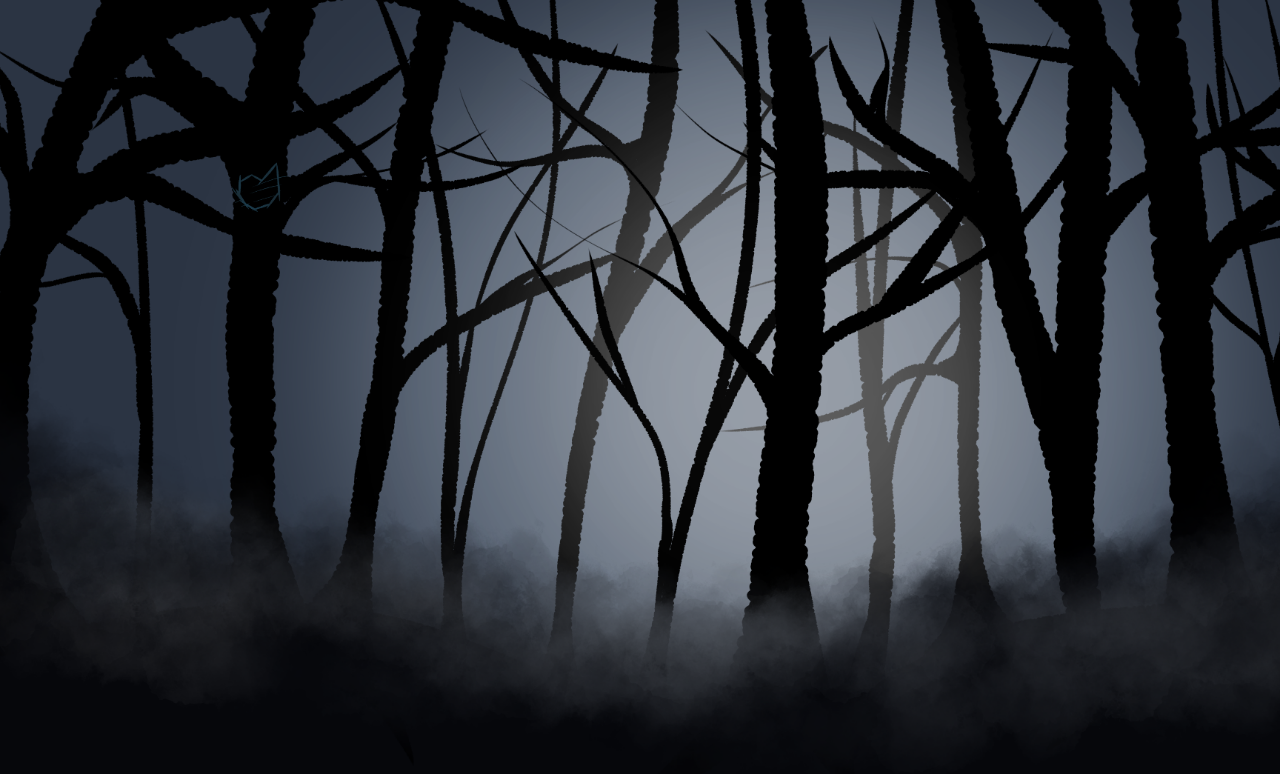
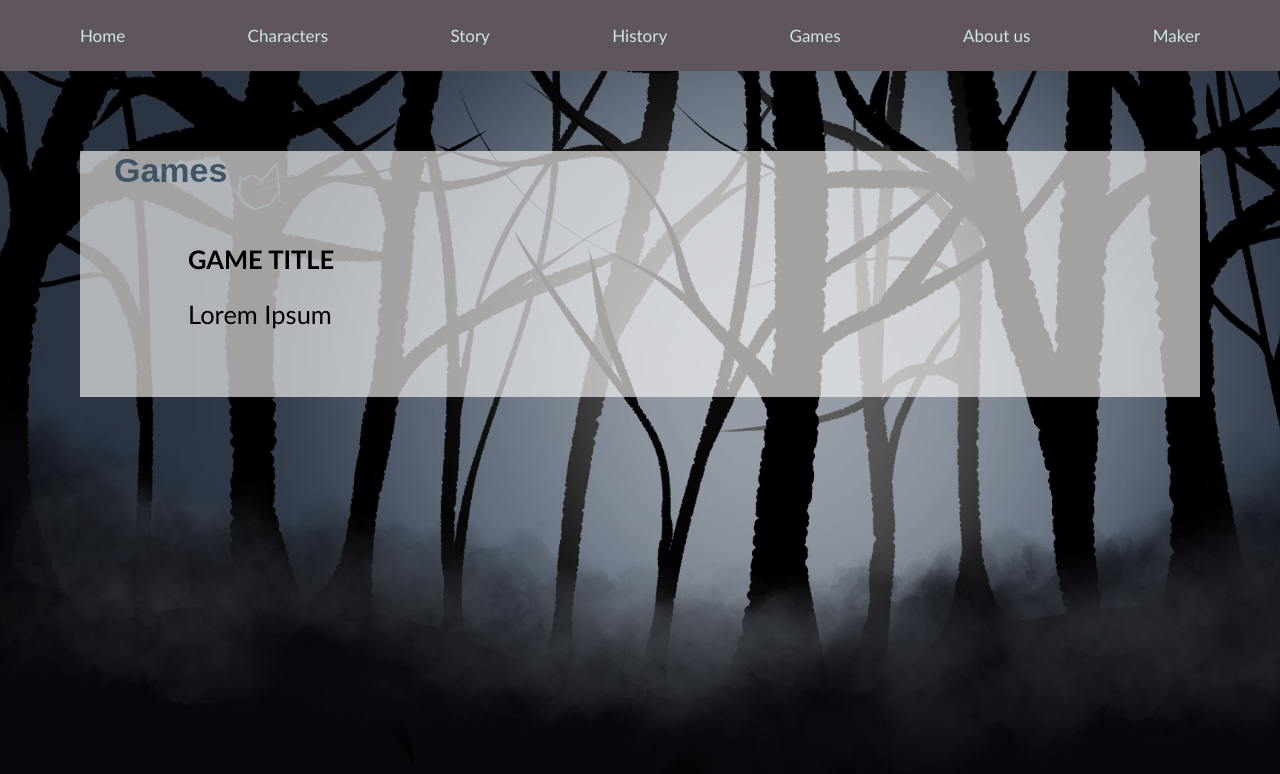
Before and after one commit to WMC-AHIF-2022/VisualNovel, a website: page src/client/html/games.html in a window 1280 px wide. Drawn offline with Linux system fonts and the light colour scheme.

Commit message:
started with games overview page

```diff
--- a/src/client/html/games.html
+++ b/src/client/html/games.html
@@ -11,6 +11,36 @@
   />
 </head>
 <body>
+<div id="main-content">
+  <div class="centered-menu">
+    <ul class="navigationBar">
+      <li><a href="./index.html">Home</a></li>
+      <li><a href="./character-description.html">Characters</a></li>
+      <li><a href="./story-description.html">Story</a></li>
+      <li><a href="./VisualNovel-history.html">History</a></li>
+      <li><a href="./games.html">Games</a></li>
+      <li><a href="./aboutUs.html">About us</a></li>
+      <li><a href="./maker.html">Maker</a></li>
+    </ul>
+  </div>
+  <div class="whiteBox">
+    <article class="margin">
+      <h2>Games</h2>
+      <div class="content">
+        <ol>
+          <li id="game">
+            <div>
+              <h3>GAME TITLE</h3>
+              <p>
+                Lorem Ipsum
+              </p>
+            </div>
+          </li>
+        </ol>
+      </div>
+    </article>
+  </div>
+</div>
 
 </body>
 </html>
```
Also changed, not shown: src/client/scripts/games-overview.ts (added, +19 -0 lines), src/client/utils/client-server.ts (added, +18 -0 lines), src/server/data/game-info-repository.ts (added, +7 -0 lines).
